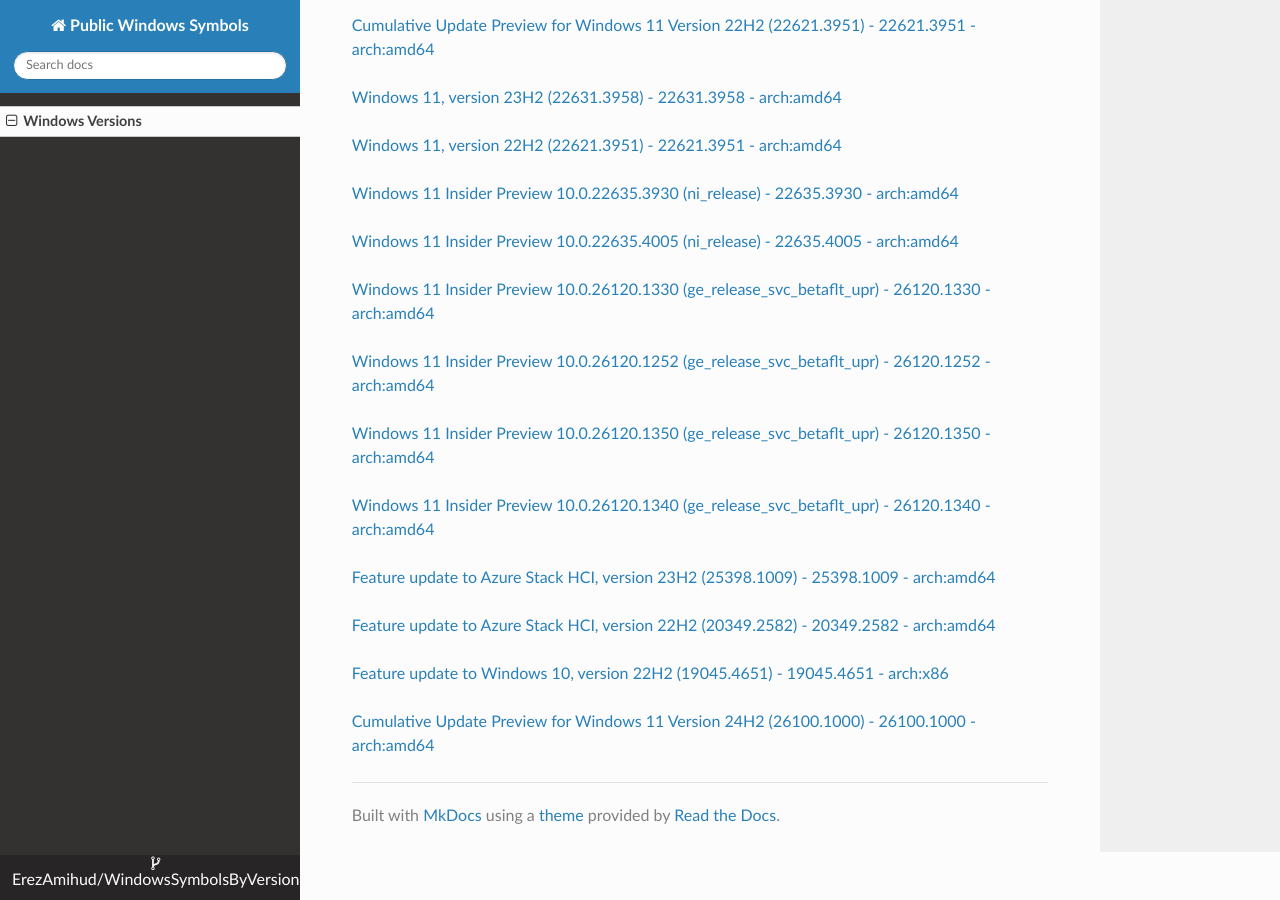
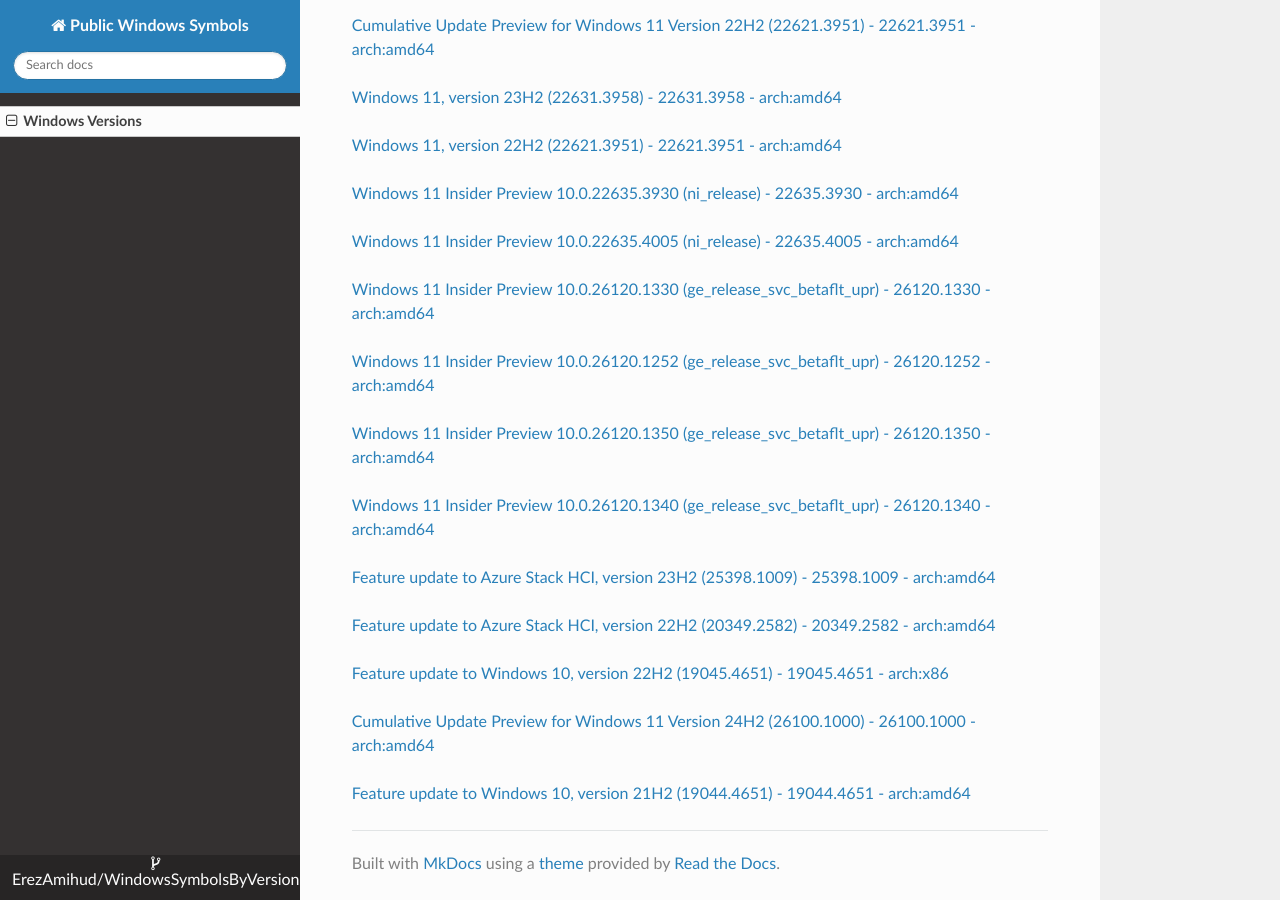
Before and after one commit to ErezAmihud/WindowsSymbolsByVersion, an MkDocs documentation site: the page built from docs/index.md, in a window 1280 px wide and 900 px high, scrolled down 10349 px. Built offline with MkDocs 1.6.1, drawn with Linux system fonts in a browser that asks for light colours; nearby versions of some CDN libraries.

Commit message:
Automated commit, add manifest for caa1b708-ef0f-438f-95ba-c5be9cb5b718

```diff
--- a/docs/index.md
+++ b/docs/index.md
@@ -532,3 +532,6 @@
 
 
 [Cumulative Update Preview for Windows 11 Version 24H2 (26100.1000) - 26100.1000 - arch:amd64](https://github.com/ErezAmihud/WindowsSymbolsByVersion/blob/main/manifests/72063df2-4506-4410-90d4-a7f9c4920518.manifest)
+
+
+[Feature update to Windows 10, version 21H2 (19044.4651) - 19044.4651 - arch:amd64](https://github.com/ErezAmihud/WindowsSymbolsByVersion/blob/main/manifests/caa1b708-ef0f-438f-95ba-c5be9cb5b718.manifest)
```
Also changed, not shown: process_builds.json (+1 -1 lines), 1 other file.
